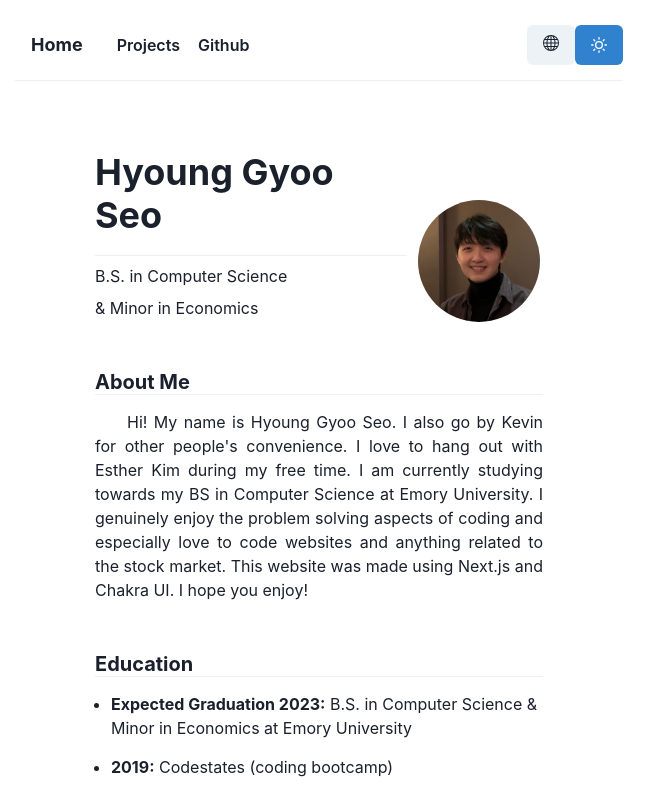
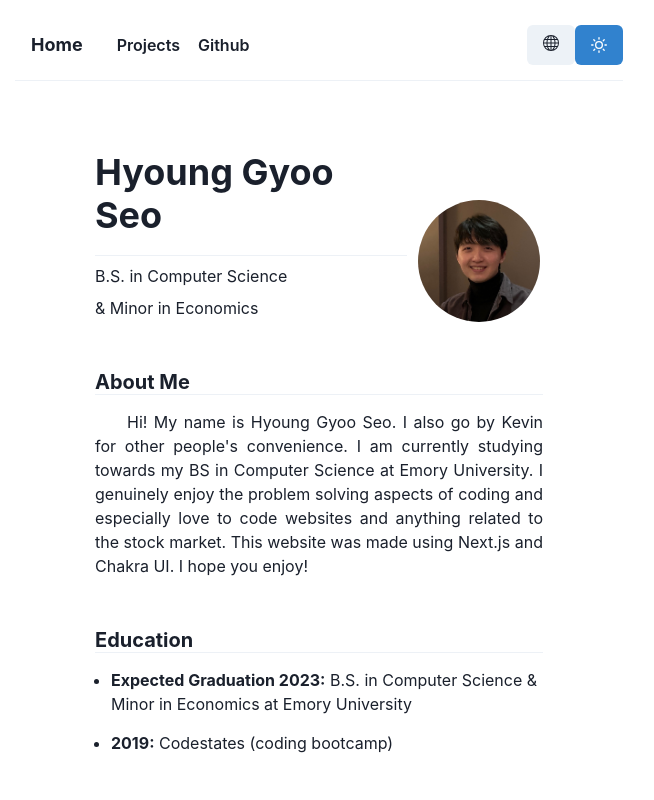
Before and after one commit to hgseo16/hyounggyoo, a Next.js app: page / in a window 1280 px wide. Shown: the top 800 px of the page, without its empty margins (321-975 px from the left). Built offline with nearby package versions, Linux system fonts and the light colour scheme.

Commit message:
revert error

```diff
--- a/pages/index.js
+++ b/pages/index.js
@@ -59,12 +59,11 @@ const Home = () => {
           <Divider />
           <Paragraph>
             Hi! My name is Hyoung Gyoo Seo. I also go by Kevin for other
-            people&apos;s convenience. I love to hang out with Esther Kim during
-            my free time. I am currently studying towards my BS in Computer
-            Science at Emory University. I genuinely enjoy the problem solving
-            aspects of coding and especially love to code websites and anything
-            related to the stock market. This website was made using Next.js and
-            Chakra UI. I hope you enjoy!
+            people&apos;s convenience. I am currently studying towards my BS in
+            Computer Science at Emory University. I genuinely enjoy the problem
+            solving aspects of coding and especially love to code websites and
+            anything related to the stock market. This website was made using
+            Next.js and Chakra UI. I hope you enjoy!
           </Paragraph>
           <Heading size="md" variant="section-title">
             Education
```
